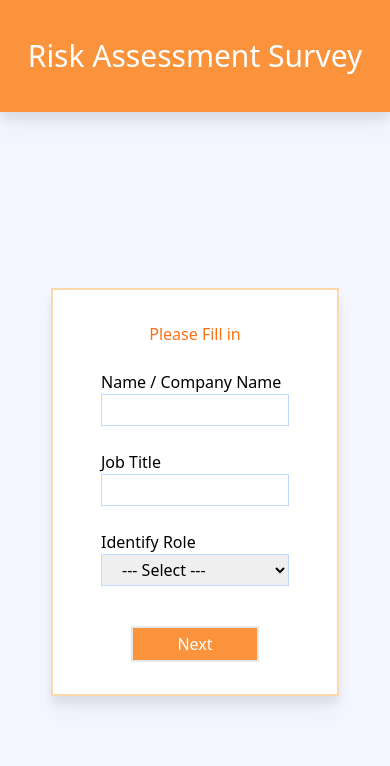
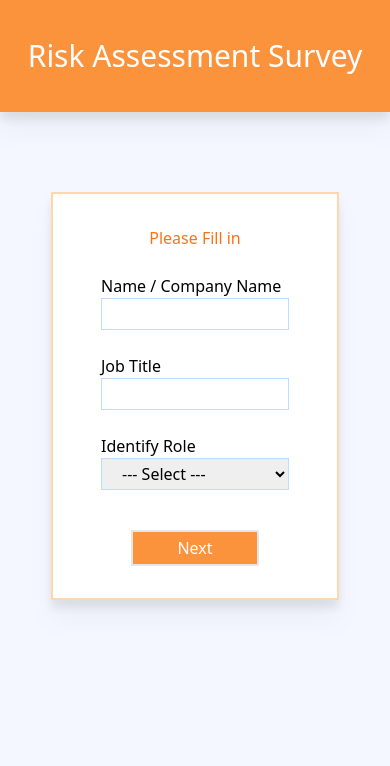
Before and after one commit to sandyr26/form-custom, a React (Vite) app: page / in a window 390 px wide. Shown: the top 766 px of the page. Built offline with nearby package versions, Linux system fonts and the light colour scheme.

Commit message:
updated landscape mobile

```diff
--- a/src/components/pages/FillPage.jsx
+++ b/src/components/pages/FillPage.jsx
@@ -3,7 +3,7 @@ import FillTemplate from "../templates/FillTemplate"
 export default function FillPage () {
 
 	return (
-    <div className="w-full h-screen bg-[#f4f7ff]">
+    <div className="w-full h-full bg-[#f4f7ff] pb-80">
       <FillTemplate />
     </div>
 		)
--- a/src/components/templates/FillTemplate.jsx
+++ b/src/components/templates/FillTemplate.jsx
@@ -5,10 +5,10 @@ import FillContainer from '../organisms/FillContainer';
 export default function FillTemplate() {
   return (
     <div className='w-full h-full'>
-      <div className='h-1/6'>
+      <div className=''>
         <NavBar />
       </div>
-      <div className='flex justify-center items-center h-5/6'>
+      <div className='flex justify-center items-center pt-20'>
         <FillContainer />
       </div>
     </div>
```
